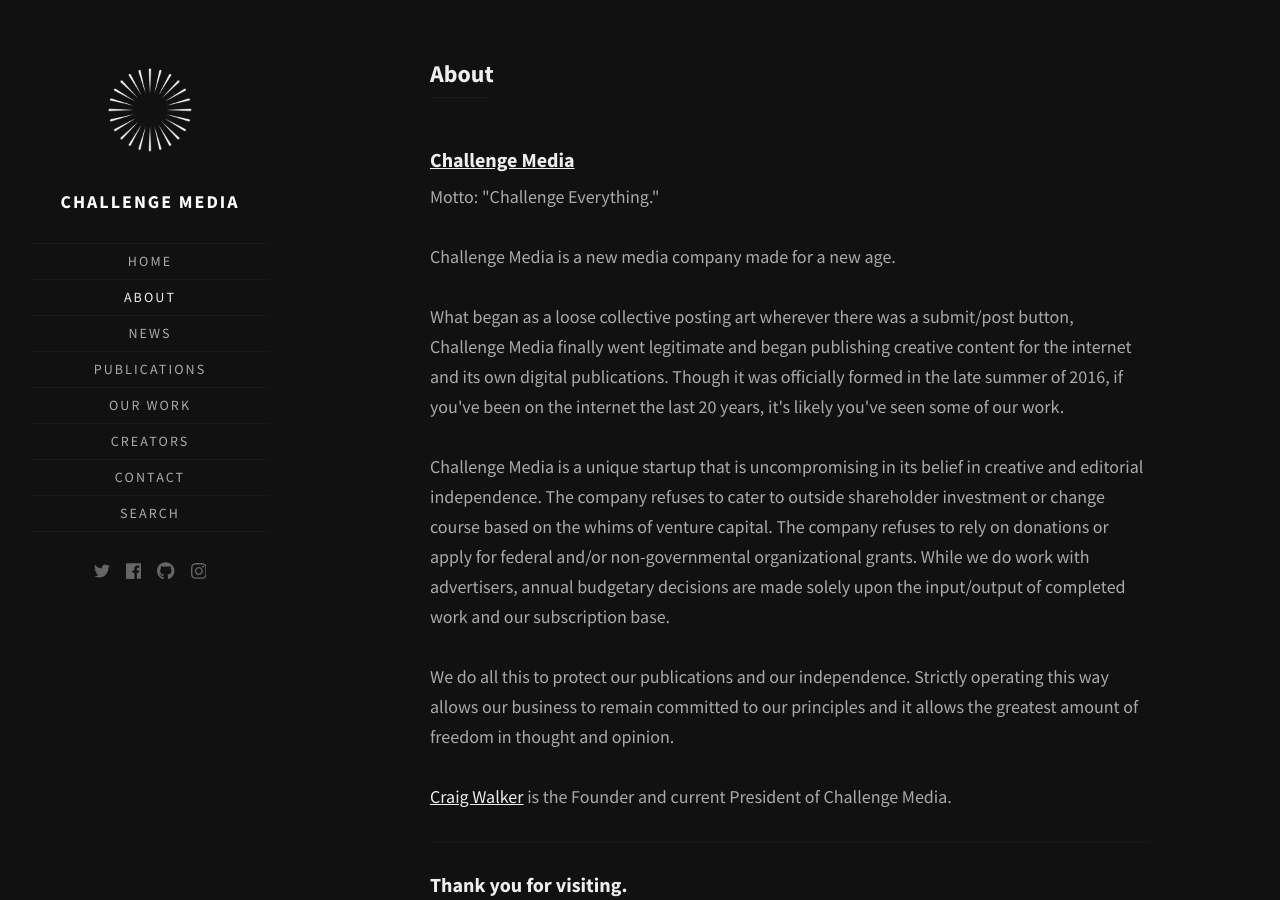
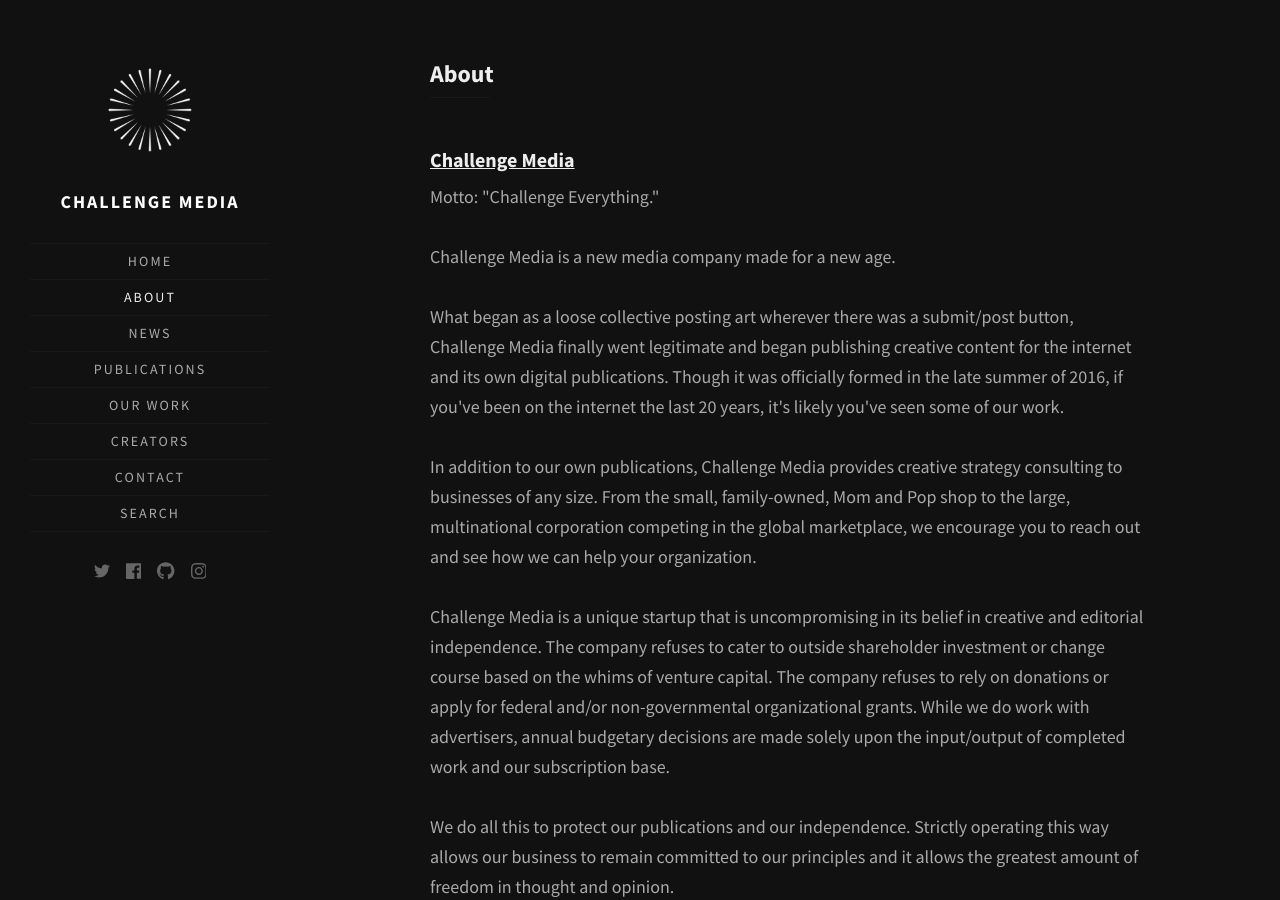
Before and after one commit to challengemedia/challenge.media, a Jekyll site: the page built from about.html, in a window 1280 px wide and 900 px high. Built offline with Jekyll 4.4.1, drawn with Linux system fonts in a browser that asks for light colours; some web fonts are replaced.

Commit message:
Update about.html

```diff
--- a/about.html
+++ b/about.html
@@ -13,6 +13,7 @@ title: About
     <p>Motto: "Challenge Everything."</p>
     <p>Challenge Media is a new media company made for a new age.<br><br/>
     What began as a loose collective posting art wherever there was a submit/post button, Challenge Media finally went legitimate and began publishing creative content for the internet and its own digital publications. Though it was officially formed in the late summer of 2016, if you've been on the internet the last 20 years, it's likely you've seen some of our work.<br><br/>
+    In addition to our own publications, Challenge Media provides creative strategy consulting to businesses of any size. From the small, family-owned, Mom and Pop shop to the large, multinational corporation competing in the global marketplace, we encourage you to reach out and see how we can help your organization.<br></br>
     Challenge Media is a unique startup that is uncompromising in its belief in creative and editorial independence. The company refuses to cater to outside shareholder investment or change course based on the whims of venture capital. The company refuses to rely on donations or apply for federal and/or non-governmental organizational grants. While we do work with advertisers, annual budgetary decisions are made solely upon the input/output of completed work and our subscription base.<br><br/>
     We do all this to protect our publications and our independence. Strictly operating this way allows our business to remain committed to our principles and it allows the greatest amount of freedom in thought and opinion.<br></br>
     <a href="https://www.walkercraig.com">Craig Walker</a> is the Founder and current President of Challenge Media.</p>
```
